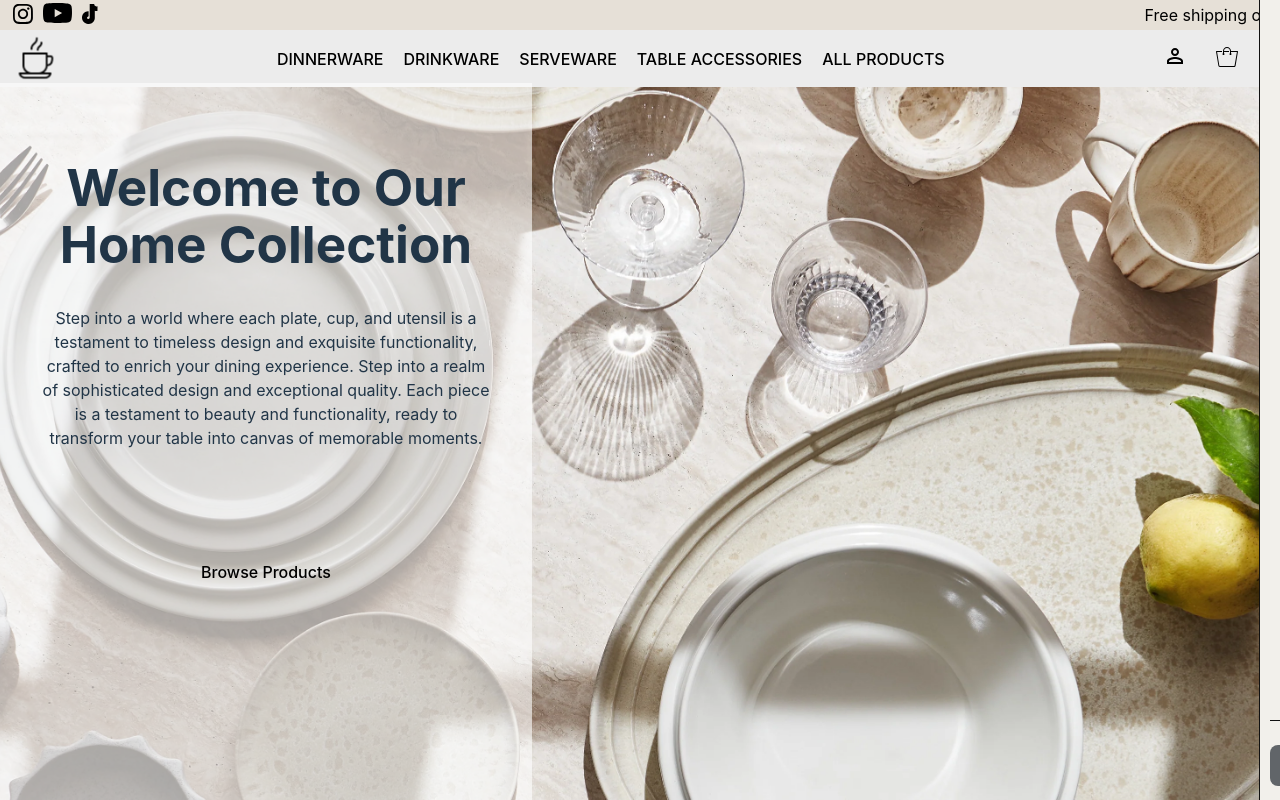
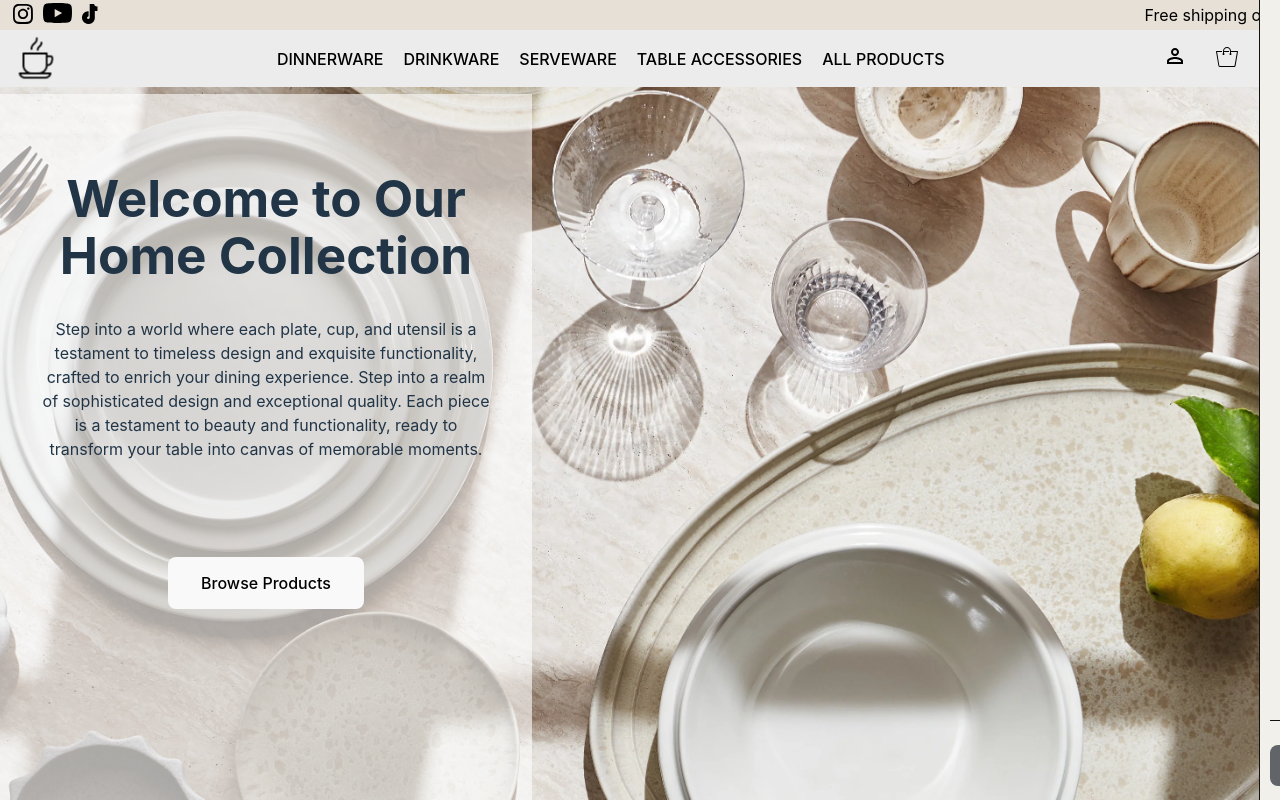
Before and after one commit to Johansogaard/frontend, a React (Vite) app: page / in a window 1280 px wide. Built offline with nearby package versions, Linux system fonts and the light colour scheme.

Commit message:
fixed landingpage css

```diff
--- a/src/landingPage/landingPage.css
+++ b/src/landingPage/landingPage.css
@@ -17,7 +17,7 @@
   position: absolute;
   left: 0;
   bottom: 0;
-  top: 83px;
+  top: 94px;
   width: 35%;
 }
 
@@ -29,6 +29,7 @@
   margin: 4px 2px 4px 2px;
   cursor: pointer;
   margin-top: 80px;
+  background-color:  #f9f9f9;
 }
 @media (max-width: 768px) {
   .landingPageContainer h1 {
```
